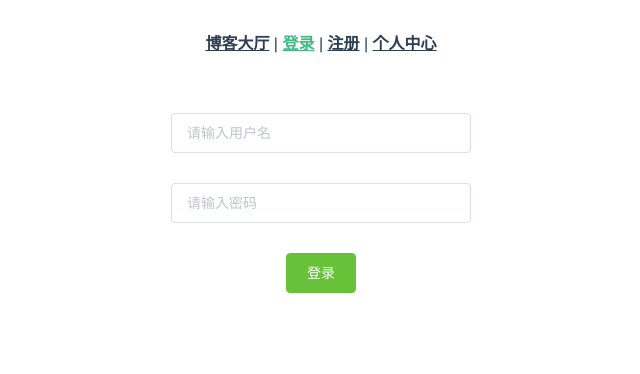
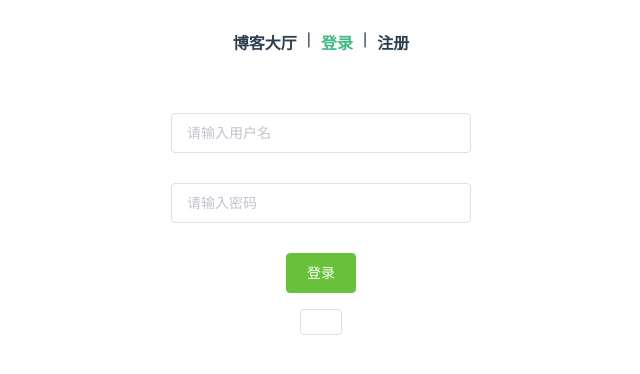
Before and after one commit to zhengbanwansui/11____MarkdownNowVue, a Vue app: page /login in a window 1280 px wide. Shown: the top 374 px of the page, without its empty margins (319-959 px from the left). Built offline with nearby package versions, Linux system fonts and the light colour scheme; what mavon-editor would draw is missing.

Commit message:
登录注册更新

```diff
--- a/src/App.vue
+++ b/src/App.vue
@@ -1,10 +1,12 @@
 <template>
   <div id="app">
     <div id="nav">
-      <router-link to="/">博客大厅</router-link> |
-      <router-link to="/login">登录</router-link> |
-      <router-link to="/register">注册</router-link> |
-      <router-link to="/personal">个人中心</router-link>
+      <router-link class="bigTitle" to="/">博客大厅</router-link>|
+      <router-link class="bigTitle" to="/login">登录</router-link> |
+      <router-link class="bigTitle" to="/register">注册</router-link>
+      <div v-show="personalVisible">
+        |<router-link class="bigTitle" to="/personal">个人中心</router-link>
+      </div>
     </div>
     <div style="width: 100%; height: 80px;">
       &nbsp;
@@ -12,7 +14,30 @@
     <router-view style="z-index: 999;" />
   </div>
 </template>
-<script></script>
+<script>
+export default {
+  data() {
+    return {
+      personalVisible: false
+    }
+  },
+  created() {
+    this.personalVisible = this.showPersonal();
+  },
+  methods: {
+    showPersonal() {
+      if (
+        localStorage.getItem("userId") == null &&
+        localStorage.getItem("token") == null
+      ) {
+        return false;
+      } else {
+        return true;
+      }
+    }
+  }
+};
+</script>
 <style>
 #app {
   font-family: Avenir, Helvetica, Arial, sans-serif;
@@ -22,6 +47,12 @@
   color: #2c3e50;
 }
 #nav {
+  /* 横向flex */
+  display: flex;
+  flex-direction: row;
+  justify-content: center;
+  align-items: flex-start;
+  flex-wrap: wrap;
   padding-top: 30px;
   position: fixed;
   margin: 0 auto;
@@ -40,5 +71,8 @@
 #nav a.router-link-exact-active {
   color: #42b983;
 }
+.bigTitle {
+  margin: 0 10px;
+  text-decoration: none;
+}
 </style>
-0
--- a/src/views/login.vue
+++ b/src/views/login.vue
@@ -19,6 +19,7 @@
     <div v-show="isLogin">
       <el-button type="success" @click="onQuit">注销</el-button>
     </div>
+    <el-button @click="alert1"></el-button>
   </div>
 </template>
 
@@ -27,24 +28,36 @@ export default {
   data() {
     return {
       form: {
-        name: "",
-        password: "",
+        name: null,
+        password: null,
         isLogin: false
       }
     };
   },
   methods: {
+    alert1() {
+      alert(localStorage.getItem("userId") + " | " + localStorage.getItem("token"));
+    },
     async onSubmit() {
       let rt = this.$router;
+      let This = this;
       this.$axios.all([this.getToken(), this.getUserId()]).then(
-        this.$axios.spread(function(token, userId) {
-          if (token.data.length === 32) {
-            localStorage.setItem("token", token.data);
-            localStorage.setItem("userId", userId.data);
-            console.log("登陆成功，刷新页面");
+        this.$axios.spread(function(tokenResponse, userIdResponse) {
+          if (tokenResponse.data.code === 200) {
+            localStorage.setItem("token", tokenResponse.data.data);
+            localStorage.setItem("userId", userIdResponse.data);
+            This.$message({
+              showClose: true,
+              message: "登陆成功",
+              type: "success"
+            });
             rt.go(0);
           } else {
-            console.log("Token为空，登录失败");
+            This.$message({
+              showClose: true,
+              message: tokenResponse.data.msg,
+              type: "error"
+            });
           }
         })
       );
--- a/src/views/register.vue
+++ b/src/views/register.vue
@@ -53,17 +53,22 @@ export default {
           name: this.form.name,
           password: this.form.password
         })
-        .then(function(response) {
-          console.log("success");
-          console.log(response);
+        .then(response => {
+          if (response.data.code === 200) {
+            this.$message({
+              showClose: true,
+              message: "注册成功",
+              type: "success"
+            });
+          } else {
+            this.$message({
+              showClose: true,
+              message: response.data.msg,
+              type: "error"
+            });
+          }
         })
-        .catch(function(error) {
-          console.log("error");
-          console.log(error);
-        })
-        .then(function() {
-          console.log("请求完毕");
-        });
+        .catch(error => console.log(error));
     }
   }
 };
```
